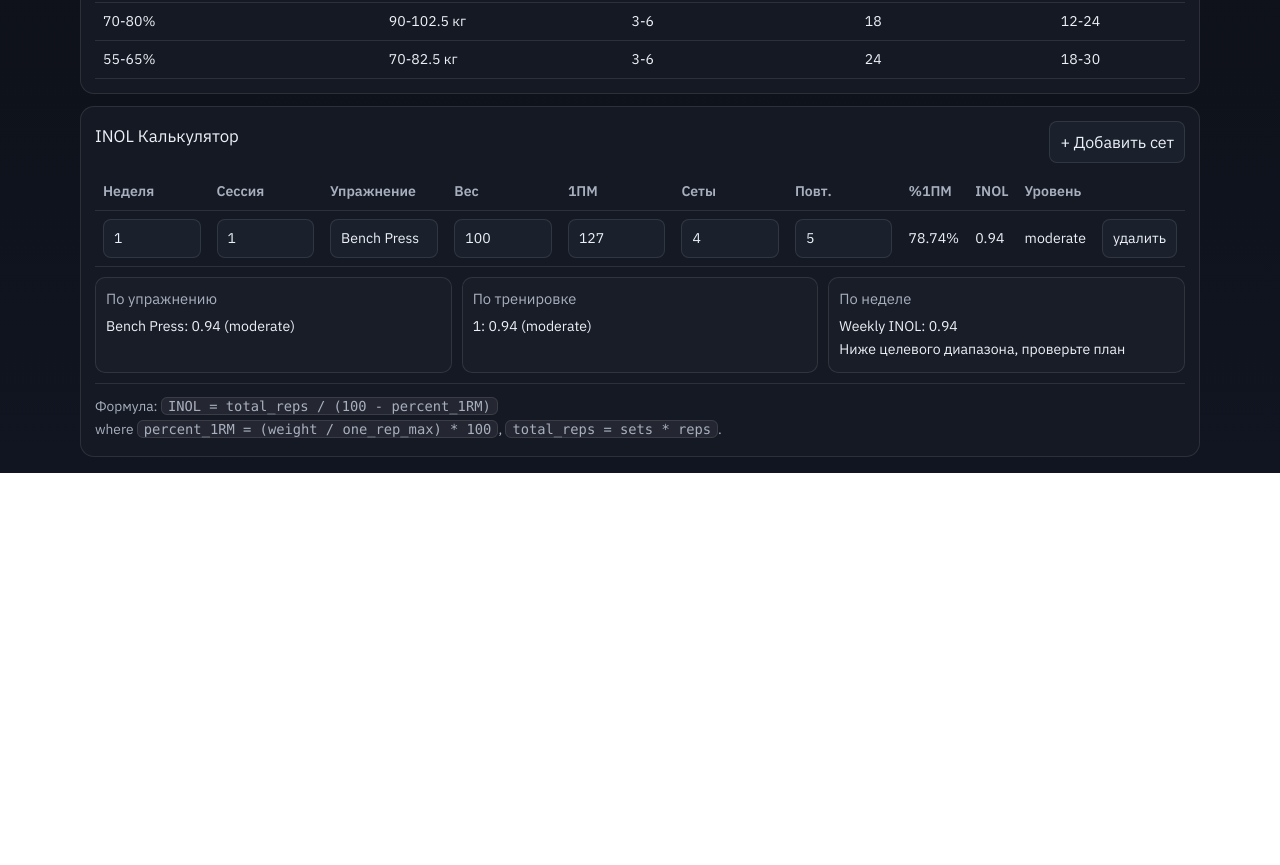
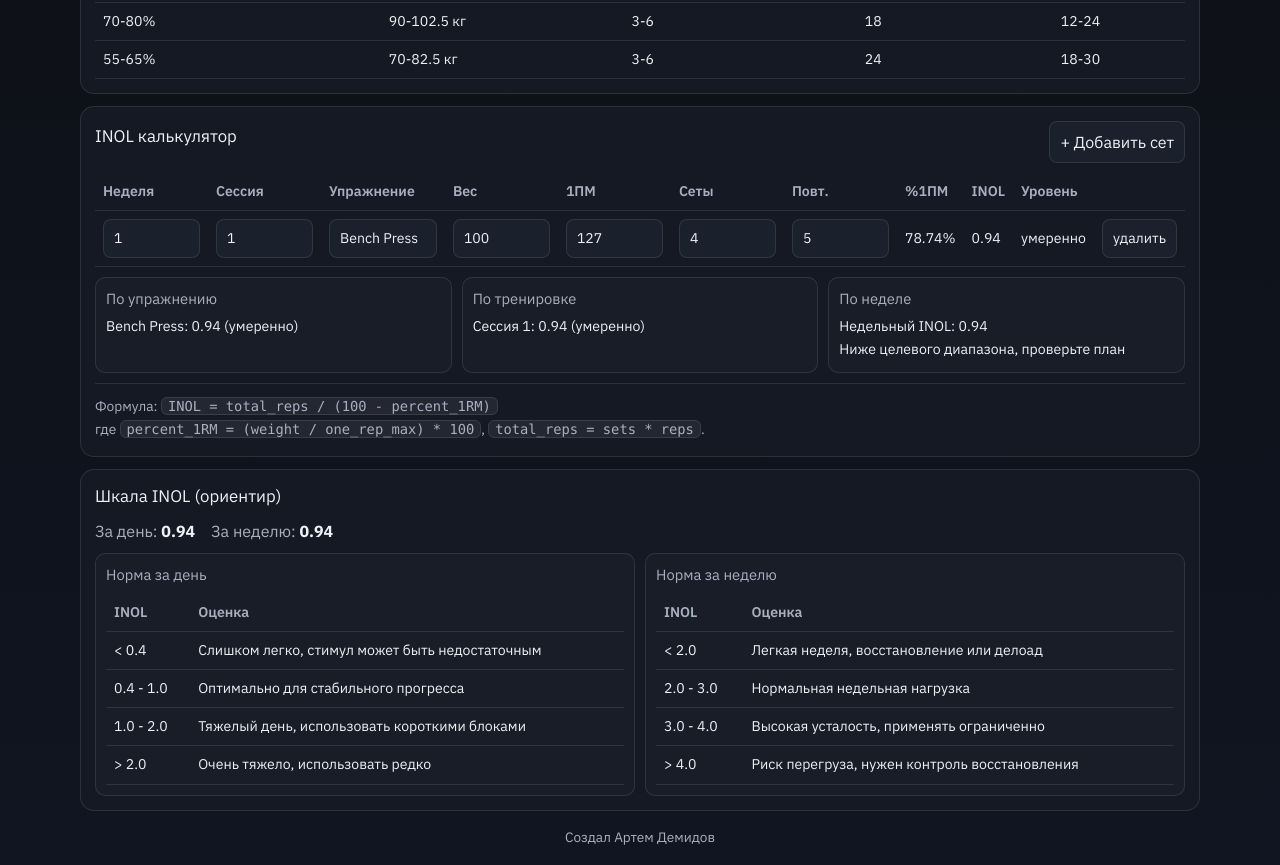
Before and after one commit to demidxvs/benchpress_calculator, a Next.js app: page / in a window 1280 px wide. Shown: the part 380-1245 px from the top of the page. Before the commit the page ends 853 px from the top, so only its background shows below. Built offline with nearby package versions, Linux system fonts and the light colour scheme.

Commit message:
Initial commit

```diff
--- a/app/globals.css
+++ b/app/globals.css
@@ -199,6 +199,52 @@ td input {
   font-size: 0.86rem;
 }
 
+.guideNow {
+  display: flex;
+  gap: 16px;
+  flex-wrap: wrap;
+  margin-bottom: 10px;
+}
+
+.guideNow p {
+  margin: 0;
+  color: var(--muted);
+}
+
+.guideNow strong {
+  color: var(--text);
+}
+
+.guideGrid {
+  display: grid;
+  grid-template-columns: repeat(2, minmax(0, 1fr));
+  gap: 10px;
+}
+
+.guideGrid article {
+  border: 1px solid var(--line);
+  border-radius: 10px;
+  padding: 10px;
+  background: #ffffff05;
+}
+
+.guideGrid h3 {
+  margin: 0 0 8px;
+  font-size: 0.92rem;
+  color: var(--muted);
+}
+
+.guideTable {
+  min-width: 0;
+}
+
+.authorNote {
+  text-align: center;
+  color: var(--muted);
+  font-size: 0.85rem;
+  padding: 4px 0 2px;
+}
+
 code {
   background: #ffffff10;
   border: 1px solid var(--line);
@@ -208,6 +254,10 @@ code {
 
 @media (max-width: 920px) {
   .summaryGrid {
+    grid-template-columns: 1fr;
+  }
+
+  .guideGrid {
     grid-template-columns: 1fr;
   }
 }
--- a/app/page.tsx
+++ b/app/page.tsx
@@ -37,6 +37,20 @@ const PRILEPIN_ZONES: Zone[] = [
   { title: "55-65%", minPercent: 55, maxPercent: 65, reps: "3-6", optimalKpsh: 24, kpshRange: "18-30" },
 ];
 
+const DAILY_INOL_GUIDE = [
+  { range: "< 0.4", note: "Слишком легко, стимул может быть недостаточным" },
+  { range: "0.4 - 1.0", note: "Оптимально для стабильного прогресса" },
+  { range: "1.0 - 2.0", note: "Тяжелый день, использовать короткими блоками" },
+  { range: "> 2.0", note: "Очень тяжело, использовать редко" },
+];
+
+const WEEKLY_INOL_GUIDE = [
+  { range: "< 2.0", note: "Легкая неделя, восстановление или делоад" },
+  { range: "2.0 - 3.0", note: "Нормальная недельная нагрузка" },
+  { range: "3.0 - 4.0", note: "Высокая усталость, применять ограниченно" },
+  { range: "> 4.0", note: "Риск перегруза, нужен контроль восстановления" },
+];
+
 function roundToStep(weight: number, step: number) {
   return Math.round(weight / step) * step;
 }
@@ -65,10 +79,7 @@ export default function Home() {
   const roundStep = Number(roundStepInput);
 
   const prilepinRows = useMemo(() => {
-    if (!Number.isFinite(oneRepMax) || oneRepMax <= 0) {
-      return [];
-    }
-
+    if (!Number.isFinite(oneRepMax) || oneRepMax <= 0) return [];
     const safeStep = Number.isFinite(roundStep) && roundStep > 0 ? roundStep : 2.5;
     return PRILEPIN_ZONES.map((zone) => ({
       ...zone,
@@ -111,14 +122,15 @@ export default function Home() {
     };
   }, [setRows]);
 
+  const dailyInol = useMemo(() => {
+    return Object.values(inolData.sessionTotals).reduce((sum, val) => sum + val, 0);
+  }, [inolData.sessionTotals]);
+
   function updateRow(id: string, key: keyof WorkoutSet, value: string) {
     setSetRows((prev) =>
       prev.map((row) => {
         if (row.id !== id) return row;
-        if (key === "weight" || key === "oneRepMax" || key === "reps" || key === "sets") {
-          return { ...row, [key]: Number(value) };
-        }
-        if (key === "weekId" || key === "sessionId") {
+        if (key === "weight" || key === "oneRepMax" || key === "reps" || key === "sets" || key === "weekId" || key === "sessionId") {
           return { ...row, [key]: Number(value) };
         }
         return { ...row, [key]: value };
@@ -195,7 +207,7 @@ export default function Home() {
 
         <section className="panel">
           <div className="sectionRow">
-            <h2>INOL Калькулятор</h2>
+            <h2>INOL калькулятор</h2>
             <button type="button" onClick={addSetRow}>
               + Добавить сет
             </button>
@@ -225,13 +237,7 @@ export default function Home() {
                       <input type="number" min="1" step="1" value={item.set.weekId} onChange={(e) => updateRow(item.set.id, "weekId", e.target.value)} />
                     </td>
                     <td data-label="Сессия">
-                      <input
-                        type="number"
-                        min="1"
-                        step="1"
-                        value={item.set.sessionId}
-                        onChange={(e) => updateRow(item.set.id, "sessionId", e.target.value)}
-                      />
+                      <input type="number" min="1" step="1" value={item.set.sessionId} onChange={(e) => updateRow(item.set.id, "sessionId", e.target.value)} />
                     </td>
                     <td data-label="Упражнение">
                       <input value={item.set.exercise} onChange={(e) => updateRow(item.set.id, "exercise", e.target.value)} />
@@ -240,13 +246,7 @@ export default function Home() {
                       <input type="number" min="0" step="0.5" value={item.set.weight} onChange={(e) => updateRow(item.set.id, "weight", e.target.value)} />
                     </td>
                     <td data-label="1ПМ">
-                      <input
-                        type="number"
-                        min="0"
-                        step="0.5"
-                        value={item.set.oneRepMax}
-                        onChange={(e) => updateRow(item.set.id, "oneRepMax", e.target.value)}
-                      />
+                      <input type="number" min="0" step="0.5" value={item.set.oneRepMax} onChange={(e) => updateRow(item.set.id, "oneRepMax", e.target.value)} />
                     </td>
                     <td data-label="Сеты">
                       <input type="number" min="0" step="1" value={item.set.sets} onChange={(e) => updateRow(item.set.id, "sets", e.target.value)} />
@@ -255,7 +255,7 @@ export default function Home() {
                       <input type="number" min="0" step="1" value={item.set.reps} onChange={(e) => updateRow(item.set.id, "reps", e.target.value)} />
                     </td>
                     <td data-label="%1ПМ">{item.percent === null ? "-" : `${format(item.percent)}%`}</td>
-                    <td data-label="INOL">{item.maxAttempt ? "Max Attempt" : item.inol === null ? "-" : format(item.inol)}</td>
+                    <td data-label="INOL">{item.maxAttempt ? "Максимальная попытка" : item.inol === null ? "-" : format(item.inol)}</td>
                     <td data-label="Уровень">{item.maxAttempt ? "max" : item.level ?? "-"}</td>
                     <td data-label="Действие">
                       <button type="button" onClick={() => removeRow(item.set.id)}>
@@ -294,14 +294,14 @@ export default function Home() {
               <h3>По тренировке</h3>
               {Object.entries(inolData.sessionTotals).map(([session, total]) => (
                 <p key={session}>
-                  {session}: {format(total)} ({interpretInol(total)})
+                  Сессия {session}: {format(total)} ({interpretInol(total)})
                 </p>
               ))}
             </article>
 
             <article>
               <h3>По неделе</h3>
-              <p>Weekly INOL: {format(inolData.weeklyInol)}</p>
+              <p>Недельный INOL: {format(inolData.weeklyInol)}</p>
               <p>{inolData.weeklyLabel}</p>
             </article>
           </div>
@@ -311,10 +311,70 @@ export default function Home() {
               Формула: <code>INOL = total_reps / (100 - percent_1RM)</code>
             </p>
             <p>
-              where <code>percent_1RM = (weight / one_rep_max) * 100</code>, <code>total_reps = sets * reps</code>.
+              где <code>percent_1RM = (weight / one_rep_max) * 100</code>, <code>total_reps = sets * reps</code>.
             </p>
           </div>
         </section>
+
+        <section className="panel">
+          <h2>Шкала INOL (ориентир)</h2>
+          <div className="guideNow">
+            <p>
+              За день: <strong>{format(dailyInol)}</strong>
+            </p>
+            <p>
+              За неделю: <strong>{format(inolData.weeklyInol)}</strong>
+            </p>
+          </div>
+
+          <div className="guideGrid">
+            <article>
+              <h3>Норма за день</h3>
+              <div className="tableWrap">
+                <table className="guideTable">
+                  <thead>
+                    <tr>
+                      <th>INOL</th>
+                      <th>Оценка</th>
+                    </tr>
+                  </thead>
+                  <tbody>
+                    {DAILY_INOL_GUIDE.map((row) => (
+                      <tr key={row.range}>
+                        <td>{row.range}</td>
+                        <td>{row.note}</td>
+                      </tr>
+                    ))}
+                  </tbody>
+                </table>
+              </div>
+            </article>
+
+            <article>
+              <h3>Норма за неделю</h3>
+              <div className="tableWrap">
+                <table className="guideTable">
+                  <thead>
+                    <tr>
+                      <th>INOL</th>
+                      <th>Оценка</th>
+                    </tr>
+                  </thead>
+                  <tbody>
+                    {WEEKLY_INOL_GUIDE.map((row) => (
+                      <tr key={row.range}>
+                        <td>{row.range}</td>
+                        <td>{row.note}</td>
+                      </tr>
+                    ))}
+                  </tbody>
+                </table>
+              </div>
+            </article>
+          </div>
+        </section>
+
+        <footer className="authorNote">Создал Артем Демидов</footer>
       </main>
     </div>
   );
--- a/lib/inol.ts
+++ b/lib/inol.ts
@@ -1,4 +1,4 @@
-export type InolLevel = "very light" | "light" | "moderate" | "heavy" | "very heavy";
+export type InolLevel = "очень легко" | "легко" | "умеренно" | "тяжело" | "очень тяжело";
 
 export type InolInput = {
   weight: number;
@@ -35,11 +35,11 @@ export class InolValidationError extends Error {
 }
 
 export function interpretInol(inol: number): InolLevel {
-  if (inol < 0.4) return "very light";
-  if (inol < 0.7) return "light";
-  if (inol < 1.0) return "moderate";
-  if (inol <= 1.5) return "heavy";
-  return "very heavy";
+  if (inol < 0.4) return "очень легко";
+  if (inol < 0.7) return "легко";
+  if (inol < 1.0) return "умеренно";
+  if (inol <= 1.5) return "тяжело";
+  return "очень тяжело";
 }
 
 export function calculateInol(input: InolInput): InolResult {
```
